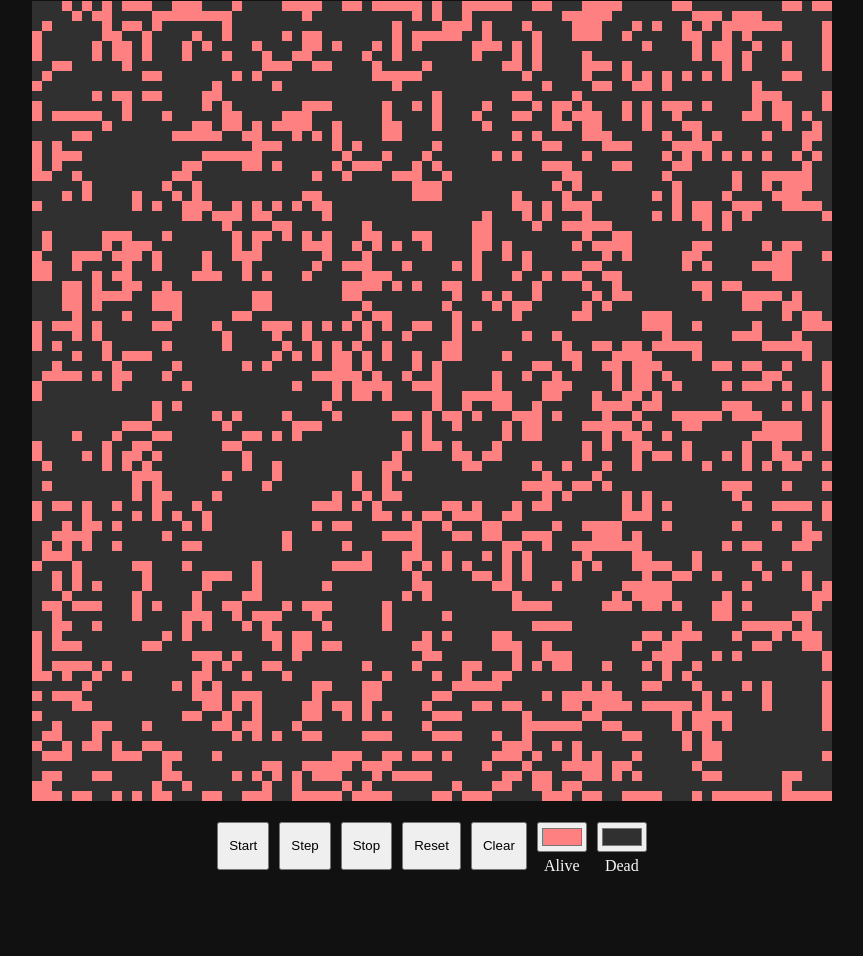
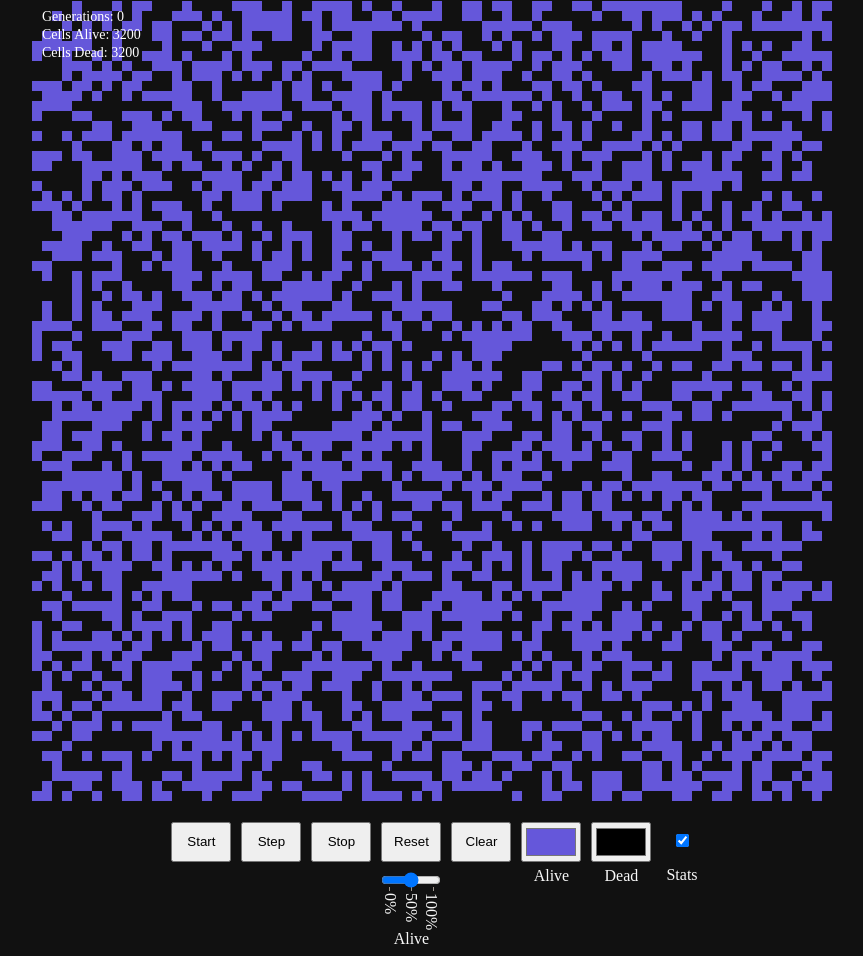
Before and after one commit to jmkellenberger/automata, a plain HTML site: page index.html in a window 1280 px wide. Shown: the part 79-1035 px from the top of the page, without its empty margins (208-1071 px from the left). Before the commit the page ends 962 px from the top, so only its background shows below. Drawn offline with Linux system fonts and the light colour scheme.

Commit message:
Adds stat toggle and probability slider

```diff
--- a/index.html
+++ b/index.html
@@ -15,18 +15,46 @@
       <button id="start-button">Start</button>
       <button id="step-button">Step</button>
       <button id="stop-button">Stop</button>
-      <button id="reset-button">Reset</button>
+      <div>
+        <button id="reset-button">Reset</button>
+        <div id="input">
+          <input
+            id="probability"
+            type="range"
+            name="probability"
+            value="0.5"
+            min="0.0"
+            max="1.0"
+            step="0.1"
+            list="probabilities"
+          />
+          <datalist id="probabilities">
+            <option value="0.0" label="0%"></option>
+            <option value="0.5" label="50%"></option>
+            <option value="1.0" label="100%"></option>
+          </datalist>
+          <label for="statistics">Alive</label>
+        </div>
+      </div>
       <button id="clear-button">Clear</button>
       <div id="color-select">
-        <input id="alive-color" type="color" value="#ff8080" />
+        <input
+          id="alive-color"
+          name="alive-color"
+          type="color"
+          value="#6557DA"
+        />
         <label for="alive-color">Alive</label>
       </div>
       <div id="color-select">
-        <input id="dead-color" type="color" value="#303030" />
+        <input id="dead-color" name="dead-color" type="color" value="#111" />
         <label for="dead-color">Dead</label>
       </div>
+      <div id="stats-container">
+        <input id="statistics" type="checkbox" name="statistics" checked />
+        <label for="statistics">Stats</label>
+      </div>
     </div>
-
     <script src="scripts/conway.js"></script>
   </body>
 </html>
--- a/scripts/conway.js
+++ b/scripts/conway.js
@@ -1,8 +1,9 @@
 class Cell {
-  static aliveColor = "#ff8080";
-  static deadColor = "#303030";
+  static aliveColor = "#6557DA";
+  static deadColor = "#111";
   static width = 10;
   static height = 10;
+  static aliveProbability = 0.5;
 
   constructor(context, gridX, gridY) {
     this.context = context;
@@ -10,7 +11,7 @@ class Cell {
     this.gridX = gridX;
     this.gridY = gridY;
 
-    this.alive = Math.random() > 0.5;
+    this.alive = Math.random() > Cell.aliveProbability;
   }
 
   draw() {
@@ -32,13 +33,16 @@ class Simulation {
     this.canvas = document.getElementById(canvasId);
     this.context = this.canvas.getContext("2d");
     this.cells = [];
+    this.generation = 0;
+    this.alive = 0;
+    this.dead = 0;
+
+    this.running = false;
+    this.displayStats = true;
 
     this.createGrid();
-
-    this.running = false;
-
-    // Request an animation frame for the first time
-    window.requestAnimationFrame(() => this.update());
+    this.countCells;
+    window.requestAnimationFrame(() => this.draw());
   }
 
   createGrid() {
@@ -47,6 +51,12 @@ class Simulation {
         this.cells.push(new Cell(this.context, x, y));
       }
     }
+  }
+
+  countCells() {
+    let alive = this.cells.filter((cell) => cell.alive);
+    this.alive = alive.length;
+    this.dead = this.cells.length - this.alive;
   }
 
   isAlive(x, y) {
@@ -108,10 +118,26 @@ class Simulation {
     }
   }
 
+  drawStats() {
+    this.context.font = "14px serif";
+    this.context.fillStyle = "white";
+    this.context.fillText(`Generations: ${this.generation}`, 10, 20);
+    this.context.fillText(`Cells Alive: ${this.alive}`, 10, 38);
+    this.context.fillText(`Cells Dead: ${this.dead}`, 10, 56);
+  }
+
+  draw() {
+    this.countCells();
+    this.drawCells();
+    if (this.displayStats) {
+      this.drawStats();
+    }
+  }
+
   update() {
     this.checkSurrounding();
-
-    this.drawCells();
+    this.generation += 1;
+    this.draw();
   }
 
   run() {
@@ -135,6 +161,8 @@ window.onload = () => {
   const clearButton = document.getElementById("clear-button");
   const aliveColorSelector = document.getElementById("alive-color");
   const deadColorSelector = document.getElementById("dead-color");
+  const displayStats = document.getElementById("statistics");
+  const probabilitySlider = document.getElementById("probability");
 
   let simulation = new Simulation("simCanvas");
 
@@ -157,25 +185,34 @@ window.onload = () => {
     simulation = new Simulation("simCanvas");
   });
 
+  probabilitySlider.addEventListener("input", (e) => {
+    Cell.aliveProbability = 1.0 - e.target.value;
+    if (simulation.running) {
+      return;
+    }
+    simulation = new Simulation("simCanvas");
+  });
+
   clearButton.addEventListener("click", () => {
-    simulation.running = false;
-    simulation.cells = simulation.cells.map((cell) => {
-      cell.alive = false;
-      return cell;
-    });
-    simulation.update();
+    const oldProb = Cell.aliveProbability;
+    Cell.aliveProbability = 1.0;
+    simulation = new Simulation("simCanvas");
+    Cell.aliveProbability = oldProb;
   });
 
   aliveColorSelector.addEventListener("input", (e) => {
-    const color = e.target.value;
-    Cell.aliveColor = color;
-    simulation.drawCells();
+    Cell.aliveColor = e.target.value;
+    simulation.draw();
   });
 
   deadColorSelector.addEventListener("input", (e) => {
-    const color = e.target.value;
-    Cell.deadColor = color;
-    simulation.drawCells();
+    Cell.deadColor = e.target.value;
+    simulation.draw();
+  });
+
+  displayStats.addEventListener("change", (e) => {
+    simulation.displayStats = e.target.checked;
+    simulation.draw();
   });
 
   canvas.addEventListener("click", (e) => {
@@ -192,7 +229,7 @@ window.onload = () => {
     let y = Math.floor(yVal / Cell.height);
 
     // Convert cell coordinate to cell index
-    let idx = x + y * Simulation.numColumns;
+    let idx = simulation.gridToIndex(x, y);
     let cell = simulation.cells[idx];
 
     // Swap state on click
@@ -201,6 +238,6 @@ window.onload = () => {
     } else {
       cell.alive = true;
     }
-    cell.draw();
+    simulation.draw();
   });
 };
--- a/styles/style.css
+++ b/styles/style.css
@@ -23,6 +23,12 @@ canvas {
 #controls button {
   margin: 5px;
   padding: 10px;
+  height: 40px;
+  width: 60px;
+}
+
+#probability {
+  width: 60px;
 }
 
 #color-select {
@@ -32,7 +38,36 @@ canvas {
 }
 
 #color-select input {
-  height: 30px;
-  width: 50px;
+  height: 40px;
+  width: 60px;
   margin: 5px;
 }
+
+#input {
+  display: flex;
+  flex-direction: column;
+  align-items: center;
+}
+#statistics {
+  margin-top: 17px;
+  margin-bottom: 19px;
+}
+#stats-container {
+  display: flex;
+  flex-direction: column;
+  align-items: center;
+
+  margin-left: 10px;
+}
+
+datalist {
+  display: flex;
+  flex-direction: column;
+  justify-content: space-between;
+  writing-mode: vertical-lr;
+  width: 60px;
+}
+
+option {
+  padding: 0;
+}
```
